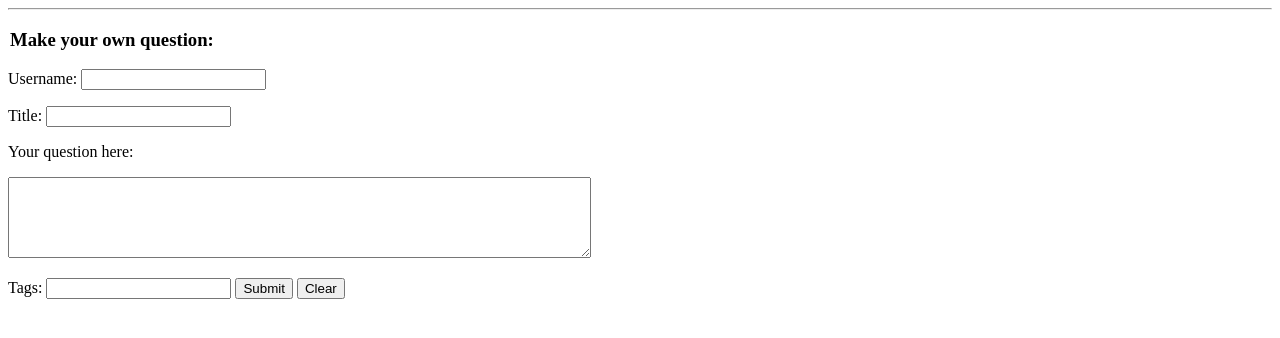
After one commit to dexpiper/otus_hw6, a Django app: page /questions/add in a window 1280 px wide. The commit adds this page. Shown: the top 338 px of the page. Run offline with Django 4.2, Linux system fonts and the light colour scheme.

Commit message:
Adding pics

```diff
--- /dev/null
+++ b/questions/templates/questions/make_question.html
@@ -0,0 +1,30 @@
+<!DOCTYPE html>
+<html>
+  <head>
+    <meta charset="utf-8">
+    <title>Make question page</title>
+  </head>
+  <body>
+<hr>
+    <legend><h3>Make your own question:</h3></legend>
+    <form action="{% url 'questions:save_question' %}" method="post">
+      {% csrf_token %}
+      {% if error_message %}<p><strong>{{ error_message }}</strong></p>{% endif %}
+
+      <p><label for="username">Username:</label>
+      <input type="text" name="username" id="username"></input></p>
+
+      <p><label for="title">Title:</label>
+      <input type="text" name="title" id="title"></input></p>
+
+      <p><label for="content">Your question here:</label></p>
+      <p><textarea cols="70" rows="5" name="content" id="content"></textarea></p>
+
+      <label for="tags">Tags:</label>
+      <input type="text" name="tags" id="tags"></input>
+
+      <input type="submit" value="Submit">
+      <input type="reset" value="Clear">
+    </form>
+    </body>
+    </html>
--- a/questions/urls.py
+++ b/questions/urls.py
@@ -7,5 +7,9 @@ urlpatterns = [
     path('', views.index, name='index'),
     path('<int:question_id>/', views.question, name='question'),
     path('make_answer/<int:question_id>/', views.answer_question,
-         name='answer')
+         name='answer'),
+    path('add', views.make_question, name='make_question'),
+    path('save_question', views.save_question, name='save_question'),
+    path('tag/<int:tag_id>', views.search_tag, name='searchtag'),
+    path('alterflag/<int:answer_id>', views.alter_flag, name='alterflag')
 ]
--- a/questions/views.py
+++ b/questions/views.py
@@ -25,10 +25,7 @@ def question(request, question_id, fallback=False):
     except ObjectDoesNotExist:
         answer_query = None
     try:
-        tags = []
-        query_tags = Tag.objects.filter(questions=question_id)
-        if len(query_tags):
-            tags = [tag.title for tag in query_tags]
+        tags = Tag.objects.filter(questions=question_id)
     except ObjectDoesNotExist:
         pass
     context = {
@@ -54,3 +51,72 @@ def answer_question(request, question_id):
         answer.save()
         return HttpResponseRedirect(
             reverse('questions:question', args=(qw.id,)))
+
+
+def make_question(request):
+    return render(request, 'questions/make_question.html')
+
+
+def save_question(request):
+    try:
+        username = request.POST['username']
+        question_title = request.POST['title']
+        question_content = request.POST['content']
+        question_tags = request.POST['tags'].split()
+    except (KeyError, ObjectDoesNotExist):
+        raise
+    try:
+        question = Question(
+            author=User.objects.get(username=username),
+            title=question_title,
+            content=question_content
+        )
+        question.save()
+    except ObjectDoesNotExist:
+        raise
+    if question_tags:
+        for tag in question_tags:
+            tag = tag.strip()
+            try:
+                old_tag = Tag.objects.get(title=tag)
+            except ObjectDoesNotExist:
+                pass
+            else:
+                old_tag.questions.add(question)
+                continue
+            try:
+                t = Tag.objects.create(title=tag)
+                t.questions.add(question)
+            except (KeyError, TypeError, ObjectDoesNotExist):
+                raise
+    return HttpResponseRedirect(
+        reverse('questions:question', args=(question.id,)))
+
+
+def search_tag(request, tag_id):
+    queryset = Tag.objects.get(id=tag_id).questions.all()
+    context = {'queryset': queryset}
+    return render(request, 'questions/tag.html', context)
+
+
+def alter_flag(request, answer_id):
+    answer = Answer.objects.get(pk=answer_id)
+    qw = answer.question
+    if answer.answer_flag == 1:
+        answer.answer_flag = 0
+        qw.status = 0
+        answer.save()
+        qw.save()
+    else:
+        if qw.status == 0:
+            answer.answer_flag = 1
+            qw.status = 1
+            qw.save()
+            answer.save()
+        elif qw.status == 1:
+            prev_answer = qw.answer_set.get(answer_flag=1)
+            prev_answer.answer_flag = 0
+            answer.answer_flag = 1
+            prev_answer.save()
+            answer.save()
+    return HttpResponseRedirect(request.META['HTTP_REFERER'])
```
Also changed, not shown: questions/templates/questions/base.html (added, +50 -0 lines), questions/templates/questions/index.html (+7 -2 lines), questions/templates/questions/question.html (+20 -4 lines), questions/templates/questions/tag.html (added, +22 -0 lines), questions/static/questions/accept.png (added), questions/static/questions/emptystar.png (added), questions/static/questions/question.png (added), questions/static/questions/star.png (added).
